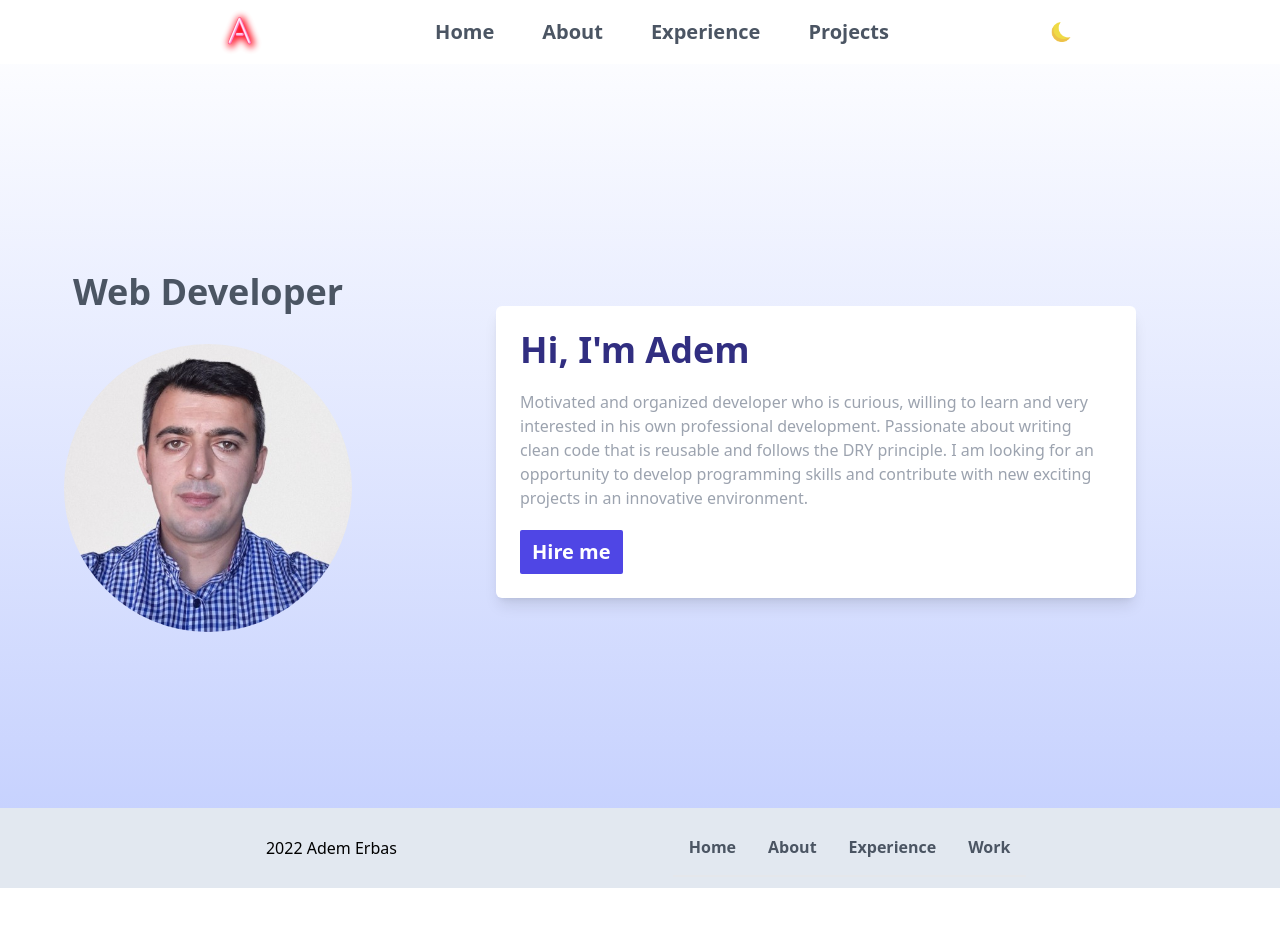
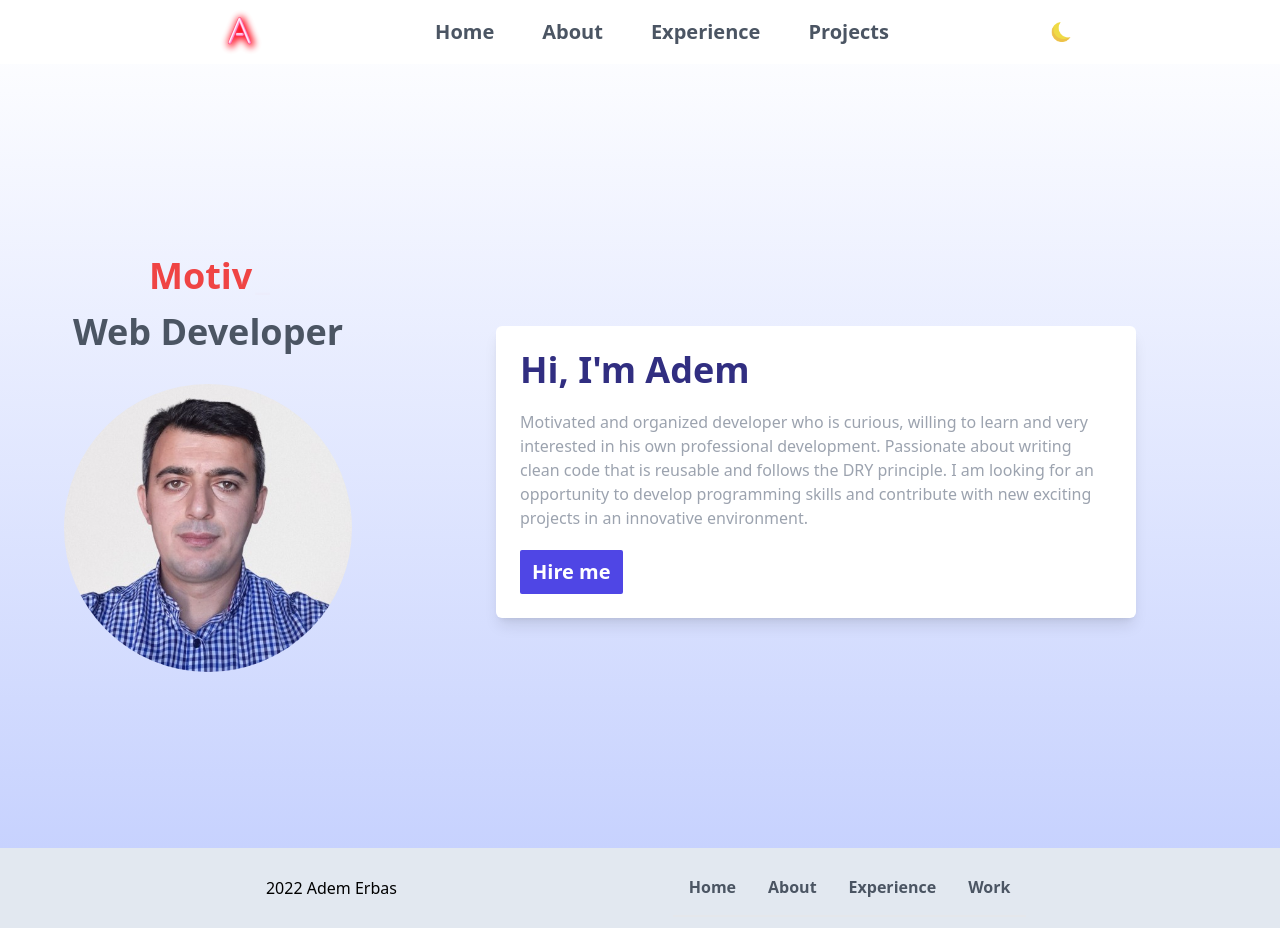
Before and after one commit to Adem54/personal-portfolio, a React (Create React App) app: page / in a window 1280 px wide. Before the commit the page ends 888 px from the top, so only its background shows below. Built offline with nearby package versions, Linux system fonts and the light colour scheme.

Commit message:
autowriting text implemented

```diff
--- a/src/pages/Home.tsx
+++ b/src/pages/Home.tsx
@@ -1,8 +1,15 @@
 import React from "react";
 import ademImage from "../assets/Adem.jpg";
 import { Typewriter } from 'react-simple-typewriter'
-/*
- <Typewriter
+
+const Home = () => {
+  return (
+    <section className="flex flex-col md:flex-row justify-center  md:justify-between items-center mt-4 md:mt-36   ">
+      <div className="md:ml-16 mb-4">
+        <div className="  mb-8 top-16  lg:left-10 text-center mx-auto sm:top-1/3 md:top-1/4 left-5 text-2xl sm:left-5 sm:text-4xl md:left-24 md:text-4xl  xl:left-48 xl:text-7xl font-bold">
+
+          <p id="text" className="text-red-500 mb-4">
+          <Typewriter
             words={['Curios', 'Passionate', 'Motivated', 'Organized!']}
             loop={5}
             cursor
@@ -12,15 +19,6 @@ import { Typewriter } from 'react-simple-typewriter'
             delaySpeed={1000}
 
           />
-*/
-const Home = () => {
-  return (
-    <section className="flex flex-col md:flex-row justify-center  md:justify-between items-center mt-4 md:mt-36   ">
-      <div className="md:ml-16 mb-4">
-        <div className="  mb-8 top-16  lg:left-10 text-center mx-auto sm:top-1/3 md:top-1/4 left-5 text-2xl sm:left-5 sm:text-4xl md:left-24 md:text-4xl  xl:left-48 xl:text-7xl font-bold">
-
-          <p id="text" className="text-red-500 mb-4">
-
           </p><span className="text-gray-600 ">Web Developer</span>
 
 
```
